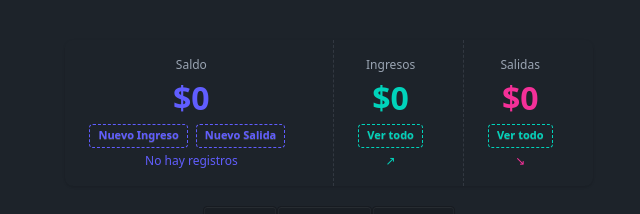
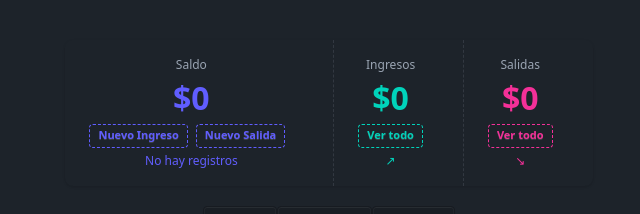
Before and after one commit to asosar20/control-gastos, a Vue app: page / in a window 1280 px wide. Shown: the top 214 px of the page, without its empty margins (311-951 px from the left). Built offline with nearby package versions, Linux system fonts and the light colour scheme.

Commit message:
Mejora en color SummaryComponent

```diff
--- a/src/components/SummaryComponent.vue
+++ b/src/components/SummaryComponent.vue
@@ -63,7 +63,7 @@ const props = defineProps<{
         </div>
         <div class="stat-actions">
           <RouterLink to="time-input-output">
-            <button class="btn btn-xs btn-dash btn-accent">Ver todo</button>
+            <button class="btn btn-xs btn-dash btn-secondary">Ver todo</button>
           </RouterLink>
         </div>
         <div class="stat-desc text-secondary mt-1">↘︎</div>
```
